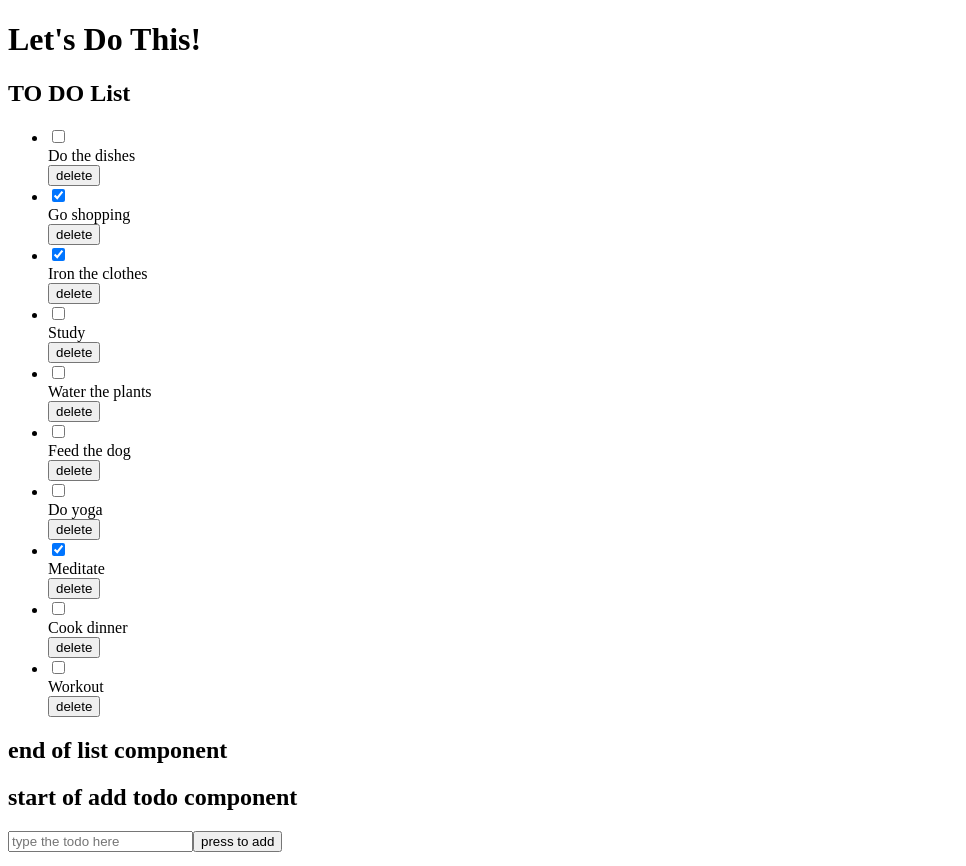
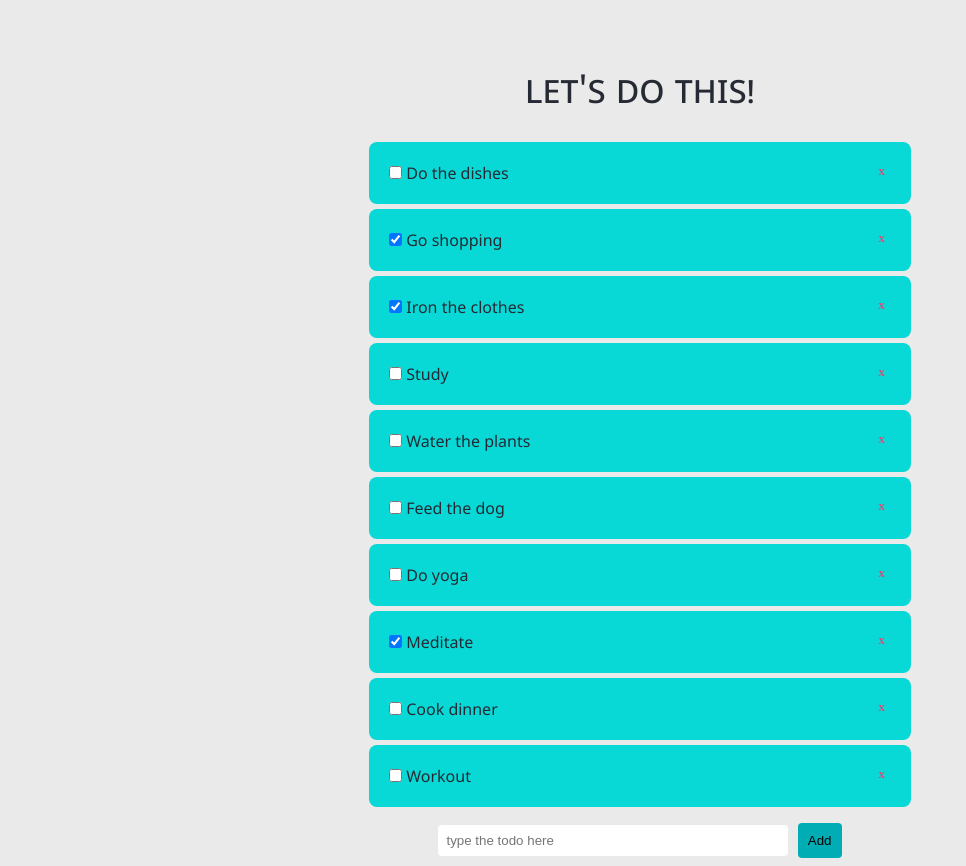
Before and after one commit to Noncsi/ToDo-App-In-Angular, an Angular app: page / in a window 1280 px wide. Shown: the whole page, without its empty margins (0-966 px from the left). Built offline with nearby package versions, Linux system fonts and the light colour scheme.

Commit message:
new UI: basic ui done

```diff
--- a/src/app/add-todo/add-todo.component.css
+++ b/src/app/add-todo/add-todo.component.css
@@ -0,0 +1,3 @@
+#div-add-todo{
+    text-align: center;
+}
--- a/src/app/add-todo/add-todo.component.html
+++ b/src/app/add-todo/add-todo.component.html
@@ -1,7 +1,4 @@
-<h2>start of add todo component</h2>
-<div>
-    <label>
-        <input [(ngModel)]="todoName" placeholder="type the todo here"/>
-        <button (click)="onClick()">press to add</button>
-    </label>
+<div id="div-add-todo">
+    <input type="text" [(ngModel)]="todoName" placeholder="type the todo here"/>
+    <button id="button-add"(click)="onClick()">Add</button>
 </div>
--- a/src/app/add-todo/add-todo.component.ts
+++ b/src/app/add-todo/add-todo.component.ts
@@ -16,7 +16,7 @@ export class AddTodoComponent implements OnInit {
 
   getTodoLargestId() {
     var largestNum = 0;
-    for(var i = 0; i = TODOS.length; i++){
+    for(var i = 0; i < TODOS.length; i++){
       if(TODOS[i].id >= largestNum){
         largestNum = TODOS[i].id + 1;
       }
--- a/src/app/app.component.html
+++ b/src/app/app.component.html
@@ -1,2 +1,2 @@
-<h1>Let's Do This!</h1>
+<h1>Let's do this!</h1>
 <app-list></app-list>
--- a/src/app/inline-edit/inline-edit.component.html
+++ b/src/app/inline-edit/inline-edit.component.html
@@ -1,6 +1,6 @@
-<div *ngIf='!editMode'
+<h4 *ngIf='!editMode'
     (click)='editMode=true'> {{todoName}}
-</div>
+</h4>
 <input *ngIf='editMode'
         (focusout)="onFocusOut()"
         [(ngModel)]='todoName'
--- a/src/app/list/list.component.css
+++ b/src/app/list/list.component.css
@@ -0,0 +1,4 @@
+.todoRow {
+    display:inline-block;
+    margin: 2px;
+}
--- a/src/app/list/list.component.html
+++ b/src/app/list/list.component.html
@@ -1,14 +1,8 @@
-<h2>TO DO List</h2>
 <ul>
     <li *ngFor = "let todo of todos">
-        <input  type="checkbox" [checked]="todo.isDone" [(ngModel)]="todo.isDone"/>
-
-        <app-inline-edit [todoName]='todo.name' (focusOut)='saveEdit($event, todo.id)'>
-
-        </app-inline-edit>
-         <button (click)="RemoveTodo(todo)">delete</button>
+            <input  class="todoRow" type="checkbox" [checked]="todo.isDone" [(ngModel)]="todo.isDone"/>
+            <app-inline-edit class="todoRow" [todoName]='todo.name' (focusOut)='saveEdit($event, todo.id)'></app-inline-edit>
+            <button id="button-delete" class="todoRow" (click)="RemoveTodo(todo)">x</button>
     </li>
 </ul>
-
-<h2>end of list component</h2>
 <app-add-todo></app-add-todo>
--- a/src/app/list/list.component.ts
+++ b/src/app/list/list.component.ts
@@ -1,11 +1,12 @@
 import { Component, OnInit, Input } from '@angular/core';
 import { TODOS } from '../todos';
 import { ToDo } from '../todo';
+import { preserveWhitespacesDefault } from '@angular/compiler';
 
 @Component({
   selector: 'app-list',
   templateUrl: './list.component.html',
-  styleUrls: ['./list.component.css']
+  styleUrls: ['./list.component.css',]
 })
 export class ListComponent implements OnInit {
 
--- a/src/styles.css
+++ b/src/styles.css
@@ -1 +1,77 @@
-/* You can add global styles to this file, and also import other style files */
+:root {
+    --color-black:#252a34;
+    --color-gray: #393e46;
+    --color-blue:#08d9d6;
+    --color-white: #eaeaea;
+    --main-txt-font: "ABeeZee";
+}
+
+body {
+    background-color: var(--color-white);
+    margin-top: 60px;
+    font-family: 'Segoe UI', Tahoma, Verdana, sans-serif;
+    color: var(--color-black);
+}
+
+h1 {
+    text-align: center;
+    font-variant: all-petite-caps;
+    font-family: unset;
+    font-size: 2.5em;
+    font-weight: 100;
+}
+
+
+h4 {
+    margin: 0;
+    font-weight: 500;
+}
+
+label {
+    color: var(--main-txt-color);
+}
+
+ul {
+    padding:0;
+}
+
+li {
+    padding: 5px;
+    background-color: #08d9d6;
+    border-radius: 8px;
+    padding: 18px;
+    list-style-type: none;
+    max-width: 40%;
+    min-width: 20em;
+    margin: 5px;
+    margin-left: auto;
+    margin-right: auto;
+}
+
+input[type=checkbox]{
+    padding: 30px;
+}
+
+input[type=text]{
+    padding: 8px;
+    width: 25em;
+    border: none;
+    border-radius: 4px;
+
+}
+
+#button-delete {
+    background-color: transparent;
+    color: #ff2e63;
+    border:none;
+    float: right;
+    font-family: cursive;
+}
+
+#button-add {
+    border: none;
+    background-color: #00adb5;
+    padding: 10px;
+    margin-left: 10px;
+    border-radius: 4px;
+}
```
